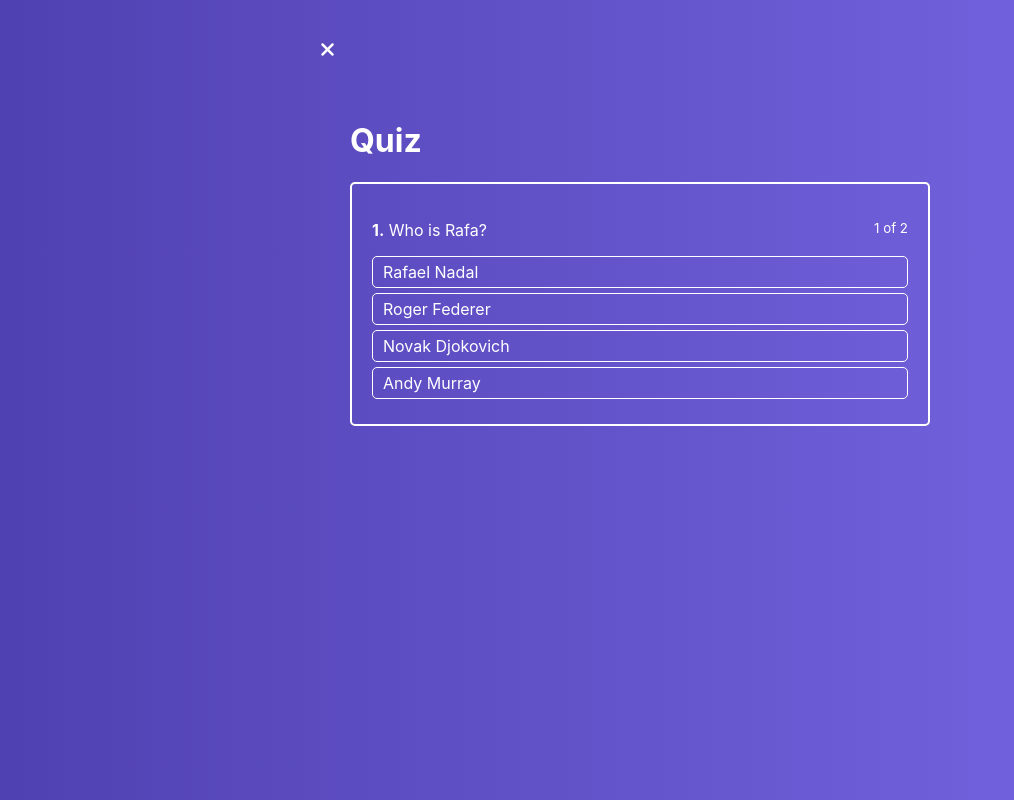
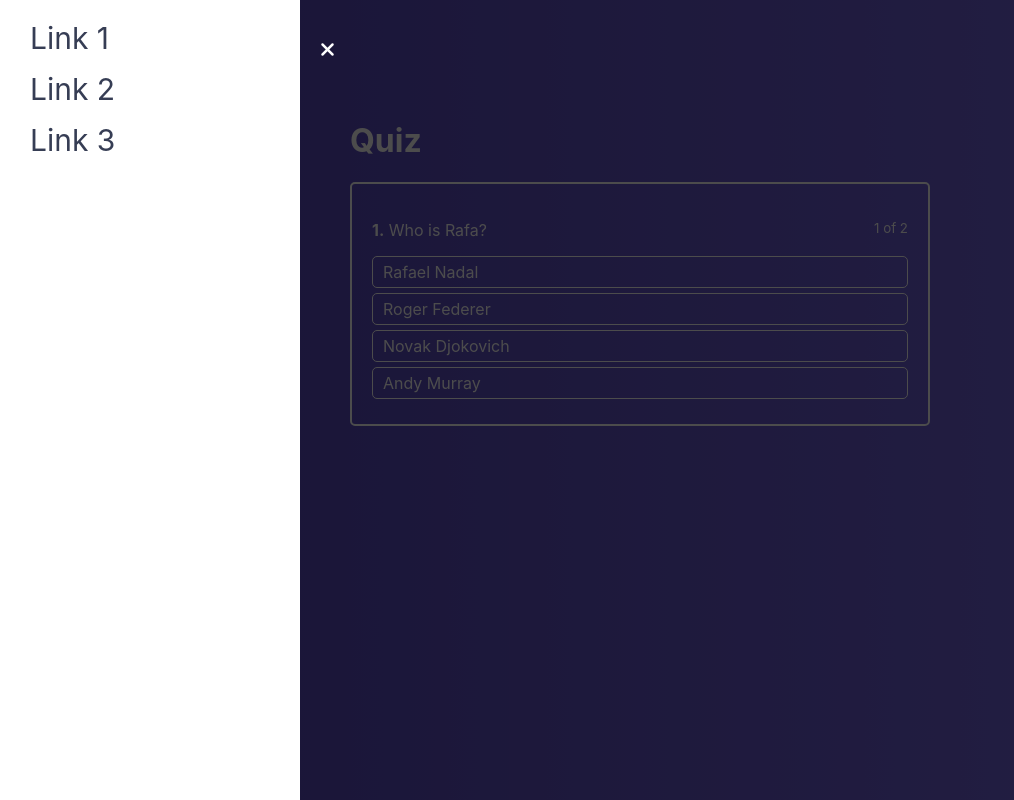
Before and after one commit to lesgrosman/react-quiz, a React app: page / in a window 1280 px wide. Both pictures are taken after a click on the icon 48 px from the left and 50 px from the top of the page. Shown: the whole page, without its empty margins (0-1014 px from the left). Built offline with nearby package versions, Linux system fonts and the light colour scheme.

Commit message:
menu & background close

```diff
--- /dev/null
+++ b/src/components/Navigation/Drawer/Drawer.js
@@ -0,0 +1,40 @@
+import React, {Component} from 'react'
+import classes from './Drawer.module.css'
+import Backdrop from '../../UI/Backdrop/Backdrop'
+
+
+const links = [1, 2, 3]
+
+class Drawer extends Component {
+
+    renderLinks() {
+        return links.map((link, index) => {
+            return (
+                <li key={index}>
+                    <a>Link {link}</a>
+                </li>
+            )
+        })
+    }
+
+    render() {
+        const cls = [classes.Drawer]
+
+        if (!this.props.isOpen) {
+            cls.push(classes.close)
+        }
+
+        return(
+            <React.Fragment>
+                <nav className={cls.join(' ')}>
+                    <ul>
+                        {this.renderLinks()}
+                    </ul>
+                </nav>
+                { this.props.isOpen ? <Backdrop onClose={this.props.onClose}/> : null }
+            </React.Fragment>
+        )
+    }
+}
+
+export default Drawer
--- /dev/null
+++ b/src/components/Navigation/Drawer/Drawer.module.css
@@ -0,0 +1,42 @@
+.Drawer {
+    position: fixed;
+    left: 0;
+    top: 0;
+    bottom: 0;
+    width: 80%;
+    max-width: 300px;
+    padding: 20px 10px;
+    box-sizing: border-box;
+    background: #fff;
+    z-index: 90;
+    transform: translateX(0px);
+    transition: transform .22s ease-in;
+}
+
+.Drawer.close {
+    transform: translateX(-300px);
+}
+
+.Drawer ul {
+    list-style: none;
+    margin: 0;
+    padding: 0;
+}
+
+.Drawer ul li {
+    margin-bottom: 15px;
+}
+
+.Drawer ul li a {
+    color : #363d54;
+    font-size: 30px;
+    text-decoration: none;
+    background-color: #fff;
+    position: relative;
+    padding: 0 20px 10px 20px;
+    transition: opacity .3s;
+}
+
+.Drawer ul li a:hover, .active {
+    opacity: .7;
+}
--- /dev/null
+++ b/src/components/UI/Backdrop/Backdrop.js
@@ -0,0 +1,11 @@
+import React from 'react'
+import classes from './Backdrop.module.css'
+
+const Backdrop = props => (
+    <div
+        className={classes.Backdrop}
+        onClick={props.onClose}
+    />
+)
+
+export default Backdrop
--- /dev/null
+++ b/src/components/UI/Backdrop/Backdrop.module.css
@@ -0,0 +1,9 @@
+.Backdrop {
+    z-index: 50;
+    background: rgba(0, 0, 0, .7);
+    position: fixed;
+    top: 0;
+    left: 0;
+    bottom: 0;
+    right: 0;
+}
--- a/src/hoc/Layout/Layout.js
+++ b/src/hoc/Layout/Layout.js
@@ -1,6 +1,8 @@
 import React, {Component} from 'react'
 import classes from './Layout.module.css'
 import MenuToggle from '../../components/Navigation/MenuToggle/MenuToggle'
+import Drawer from '../../components/Navigation/Drawer/Drawer'
+
 
 class Layout extends Component {
     state = {
@@ -11,9 +13,23 @@
             menu: !this.state.menu
         })
     }
+    closeBackdropHandler = () => {
+        console.log('Backdrop')
+        this.setState({
+            menu: !this.state.menu
+        })
+    }
+
     render() {
         return (
             <div className={classes.Layout}>
+
+
+
+                <Drawer
+                isOpen={this.state.menu}
+                onClose={this.closeBackdropHandler}
+                />
 
                 <MenuToggle
                 onToggle={this.toggleMenuHandler}
```
